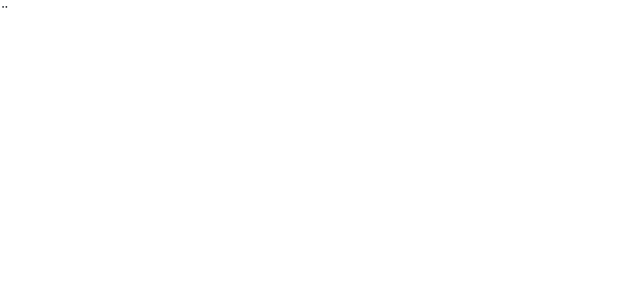
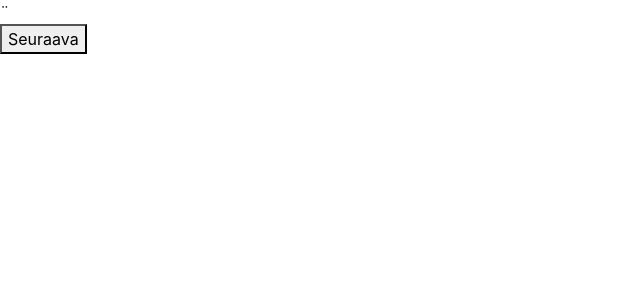
Before and after one commit to sonkkeli/juomapeli, a React (Create React App) app: page / in a window 1280 px wide. Shown: the top 300 px of the page, without its empty margins (0-640 px from the left). Built offline with nearby package versions, Linux system fonts and the light colour scheme.

Commit message:
Update TaskGenerator.js

```diff
--- a/src/components/TaskGenerator.js
+++ b/src/components/TaskGenerator.js
@@ -1,10 +1,15 @@
-import React from 'react';
+import React from 'react'
 
-const TaskGenerator = () => {
+const TaskGenerator = ({tasks}) => {
+    const randomTask = () => {
+        const newTask = tasks[Math.floor(Math.random() * tasks.length)]
+        console.log(newTask)
+    }
+
 
     return (
         <div>
-
+            <button onClick={randomTask}>Seuraava</button>
         </div>
     )
 
```
